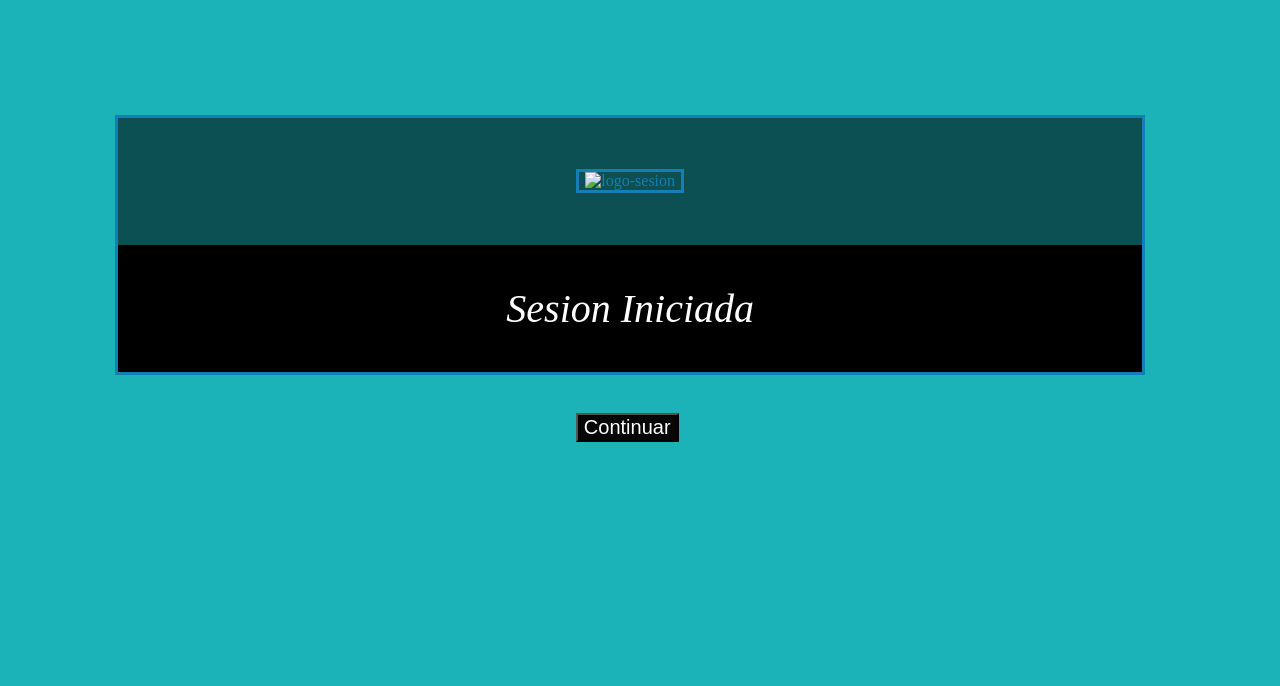
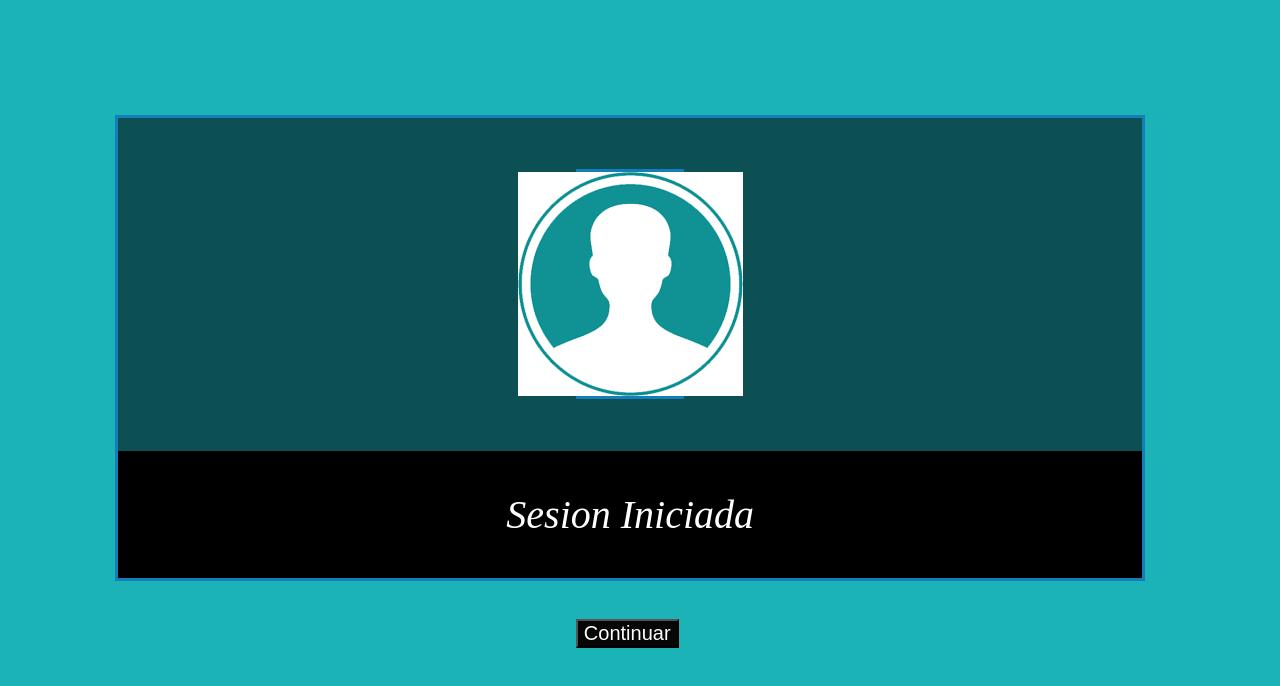
Before and after one commit to Marcola765/masterbikes, a plain HTML site: page check.html in a window 1280 px wide. Drawn offline with Linux system fonts and the light colour scheme.

Commit message:
nuevos cambios

```diff
--- a/check.html
+++ b/check.html
@@ -12,7 +12,7 @@
 
     <div class="estilo">
         <div class="centrar img">
-            <img src=" img/images.png'  " alt="logo-sesion">
+            <img src=" img/images.png " alt="logo-sesion">
 
 
         </div>
```
Also changed, not shown: login.html (+3 -3 lines).
